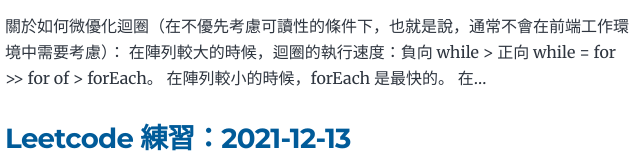
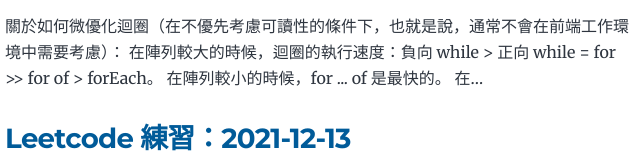
Before and after one commit to wayne930242/notes, a Gatsby site: page / in a window 1280 px wide. Shown: the part 336-499 px from the top of the page, 319-959 px from the left. Built offline with nearby package versions, Linux system fonts and the light colour scheme; Gatsby itself is replaced by a stand-in of ours; no server answers.

Commit message:
Update index.md

```diff
--- a/content/blog/basic/loop-in-js/index.md
+++ b/content/blog/basic/loop-in-js/index.md
@@ -9,6 +9,6 @@ tags:
 關於如何微優化迴圈（在不優先考慮可讀性的條件下，也就是說，通常不會在前端工作環境中需要考慮）：
 
 1. 在陣列較大的時候，迴圈的執行速度：負向 `while` > 正向 `while` = `for` >> `for of` > `forEach`。
-2. 在陣列較小的時候，`forEach` 是最快的。
+2. 在陣列較小的時候，`for ... of` 是最快的。
 3. 在 `for` 迴圈中，使用 `var` 來宣告 index 値要比用 `let` 更好。在其他情況下，`const` 要比 `let` 好，再來要比 `var` 好。
 4. 盡量減少在 `for` 條件上進行的屬性查閱和新變數宣告。
```
